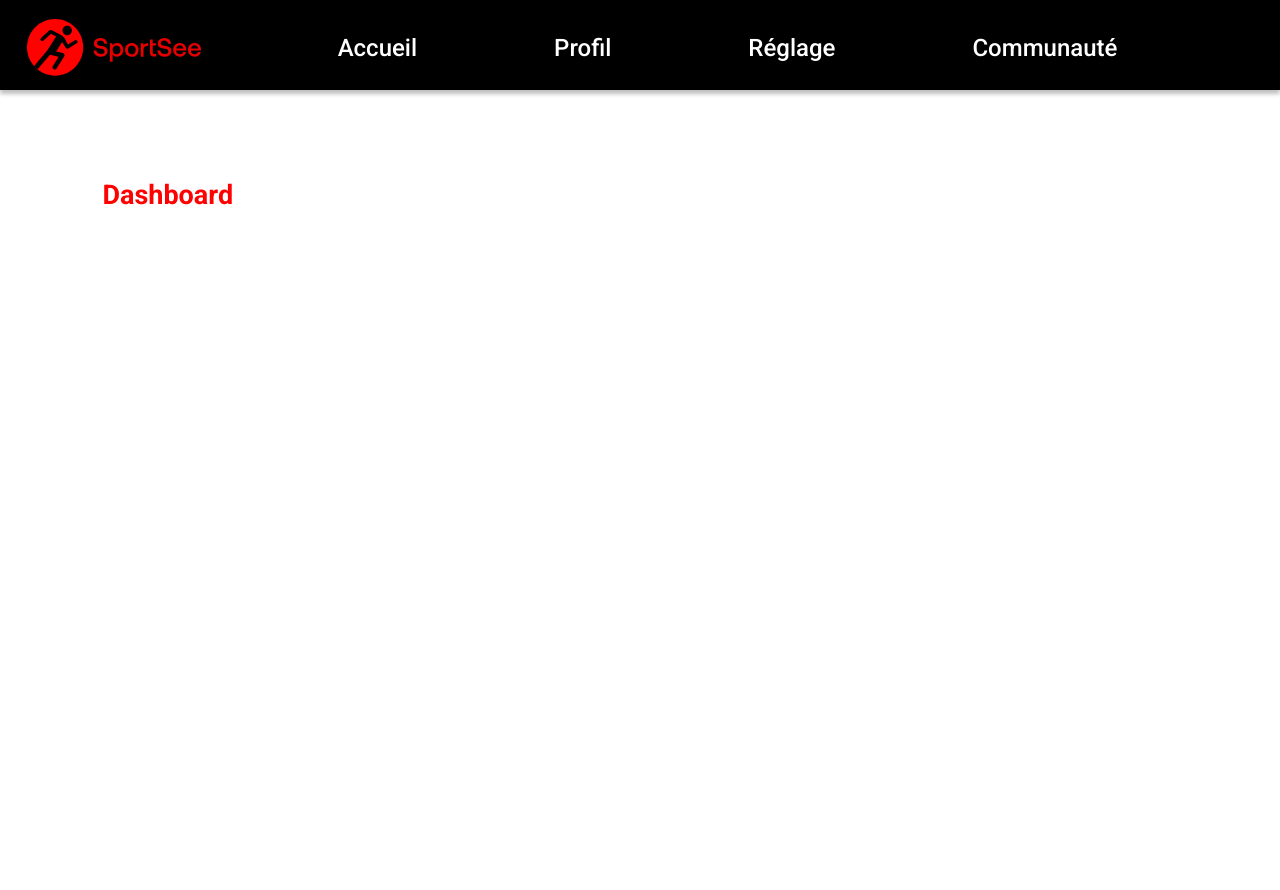
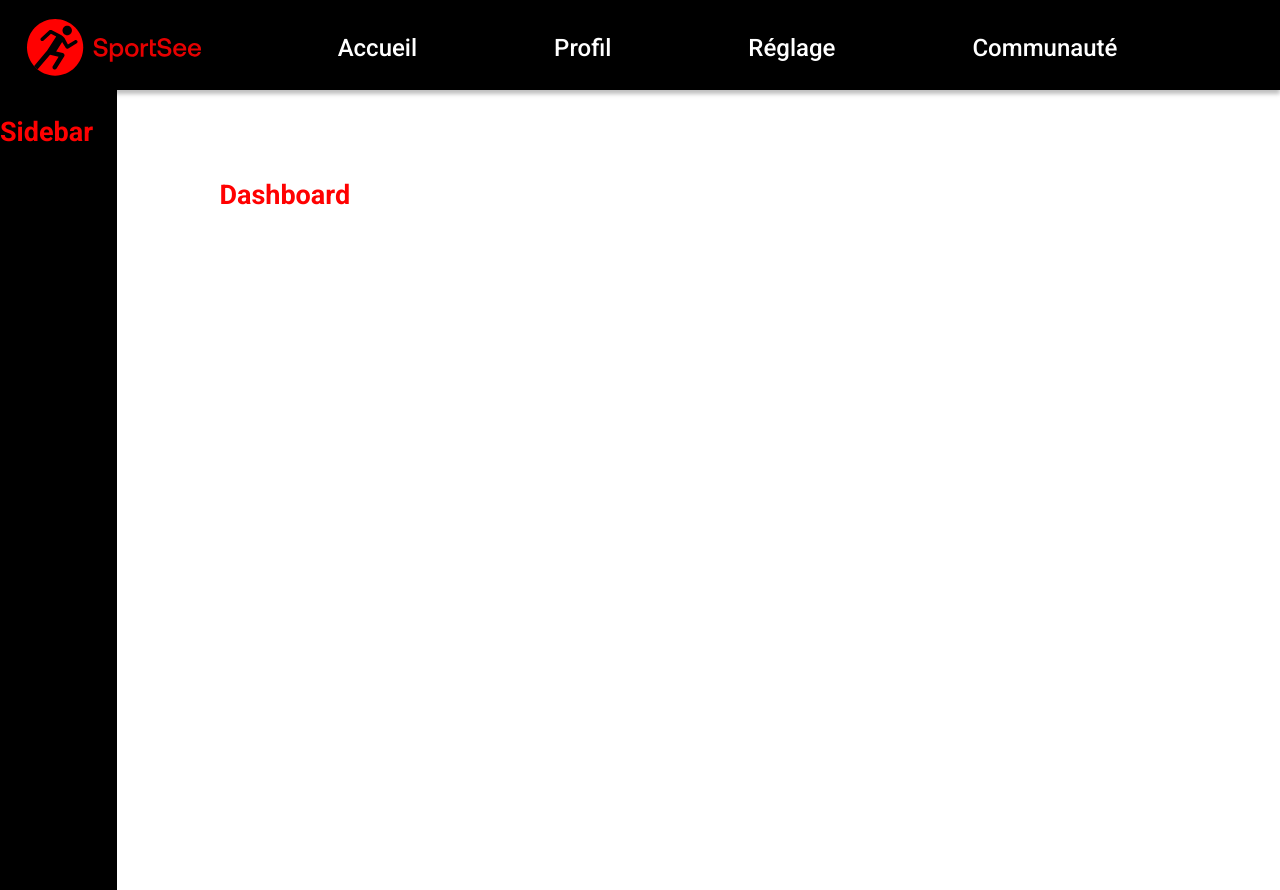
Before and after one commit to fabiendevfront/sportSee, a React (Create React App) app: page /dashboard/12 in a window 1280 px wide. Before the commit the page ends 800 px from the top, so only its background shows below. Built offline with nearby package versions, Linux system fonts and the light colour scheme.

Commit message:
Start dashboard page & Sidebar component

```diff
--- a/src/layout/Sidebar.jsx
+++ b/src/layout/Sidebar.jsx
@@ -1,6 +1,6 @@
 const Sidebar = () => {
     return (
-        <div>
+        <div className="sidebar">
             <h2>Sidebar</h2>
         </div>
     );
--- a/src/pages/Dashboard.jsx
+++ b/src/pages/Dashboard.jsx
@@ -1,7 +1,12 @@
+import Sidebar from "../layout/Sidebar";
+
 const Dashboard = () => {
     return (
-        <div>
-            <h2>Dashboard</h2>
+        <div className="dashboard">
+            <Sidebar />
+            <div className="dashboard__content">
+                <h2>Dashboard</h2>
+            </div>
         </div>
     );
 };
--- a/src/styles/base/_default.scss
+++ b/src/styles/base/_default.scss
@@ -27,7 +27,7 @@ html {
 
 main {
     flex-grow: 1;
-    padding: variables.$wrapper;
+    // padding: variables.$wrapper;
 }
 
 img {
--- a/src/styles/layout/_sidebar.scss
+++ b/src/styles/layout/_sidebar.scss
@@ -0,0 +1,12 @@
+@use '../abstracts/variables';
+@use '../abstracts/mixins';
+
+/******************/
+/* SIDEBAR LAYOUT */
+/*****************/
+
+.sidebar {
+    width: 117px;
+    height: 100vh;
+    background-color: variables.$black;
+}
--- a/src/styles/pages/_dashboard.scss
+++ b/src/styles/pages/_dashboard.scss
@@ -0,0 +1,16 @@
+@use '../abstracts/variables';
+@use '../abstracts/mixins';
+
+/*************************/
+/* DASHBOARD PAGE STYLE */
+/***********************/
+
+.dashboard {
+    display: flex;
+    justify-content: space-between;
+
+    &__content {
+        padding: variables.$wrapper;
+        flex-grow: 1;
+    }
+}
--- a/src/styles/pages/_home.scss
+++ b/src/styles/pages/_home.scss
@@ -6,6 +6,7 @@
 /******************/
 
 .home {
+    padding: variables.$wrapper;
 
     &__profiles {
         display: flex;
```
